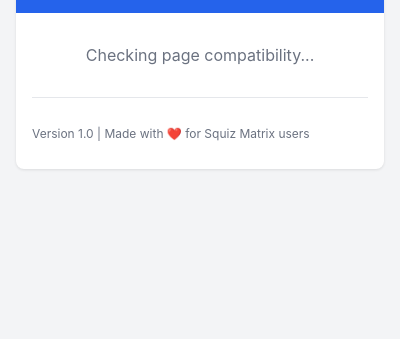
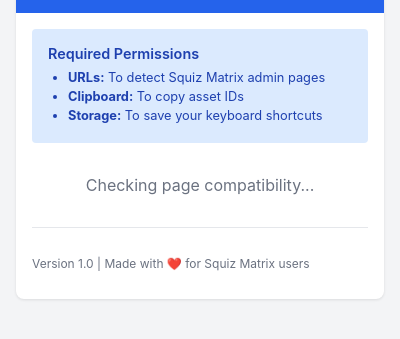
Before and after one commit to hktitof/squiz-matrix-asset-id-copier, a browser extension: page popup.html in a window 400 px wide. Shown: the part 59-398 px from the top of the page. Drawn offline with Linux system fonts and the light colour scheme.

Commit message:
added permission notification - first time

```diff
--- a/background.js
+++ b/background.js
@@ -26,7 +26,6 @@
       return;
     }
     if (tab.url) {
-      console.log("Tab URL: " + tab.url);
       console.log("Is Squiz Matrix admin: " + isSquizMatrixAdmin(tab.url));
     }
   });
--- a/popup.html
+++ b/popup.html
@@ -212,6 +212,25 @@
       .shortcut-buttons .btn-secondary:hover {
         background-color: #4b5563;
       }
+      .permission-title {
+        font-size: 0.9rem;
+        font-weight: 600;
+        margin: 0 0 8px 0;
+      }
+
+      .permission-list {
+        margin: 0;
+        padding-left: 20px;
+        font-size: 0.8rem;
+      }
+
+      .permission-list li {
+        margin-bottom: 4px;
+      }
+
+      .permissions-info {
+        margin-bottom: 16px;
+      }
     </style>
   </head>
   <body>
@@ -221,6 +240,16 @@
       </div>
 
       <div class="content">
+        <div id="permissions-info" class="permissions-info">
+          <div class="alert alert-blue">
+            <h3 class="permission-title">Required Permissions</h3>
+            <ul class="permission-list">
+              <li><strong>URLs:</strong> To detect Squiz Matrix admin pages</li>
+              <li><strong>Clipboard:</strong> To copy asset IDs</li>
+              <li><strong>Storage:</strong> To save your keyboard shortcuts</li>
+            </ul>
+          </div>
+        </div>
         <!-- Not a Squiz Matrix admin page -->
         <div id="not-admin-page" class="hidden">
           <div class="alert alert-yellow">
--- a/popup.js
+++ b/popup.js
@@ -217,6 +217,9 @@
     }
   });
 
+  // get the permissions info element
+  const permissionsInfoEl = document.getElementById("permissions-info");
+
   // Handle permission grant button click
   grantPermissionBtn.addEventListener("click", function () {
     grantPermissionBtn.textContent = "Enabling...";
@@ -247,7 +250,9 @@
                 files: ["content.js"],
               })
               .then(() => {
+                // Hide both the permission required and permissions info sections
                 permissionRequiredEl.classList.add("hidden");
+                permissionsInfoEl.classList.add("hidden");
                 adminPageEl.classList.remove("hidden");
                 loadCurrentShortcut();
                 addDebugInfo("Script injected successfully");
@@ -266,7 +271,9 @@
               files: ["content.js"],
             })
             .then(() => {
+              // Hide both the permission required and permissions info sections
               permissionRequiredEl.classList.add("hidden");
+              permissionsInfoEl.classList.add("hidden");
               adminPageEl.classList.remove("hidden");
               loadCurrentShortcut();
               addDebugInfo("Script re-injected successfully");
```
Also changed, not shown: content.js (+8 -2 lines), manifest.json.
